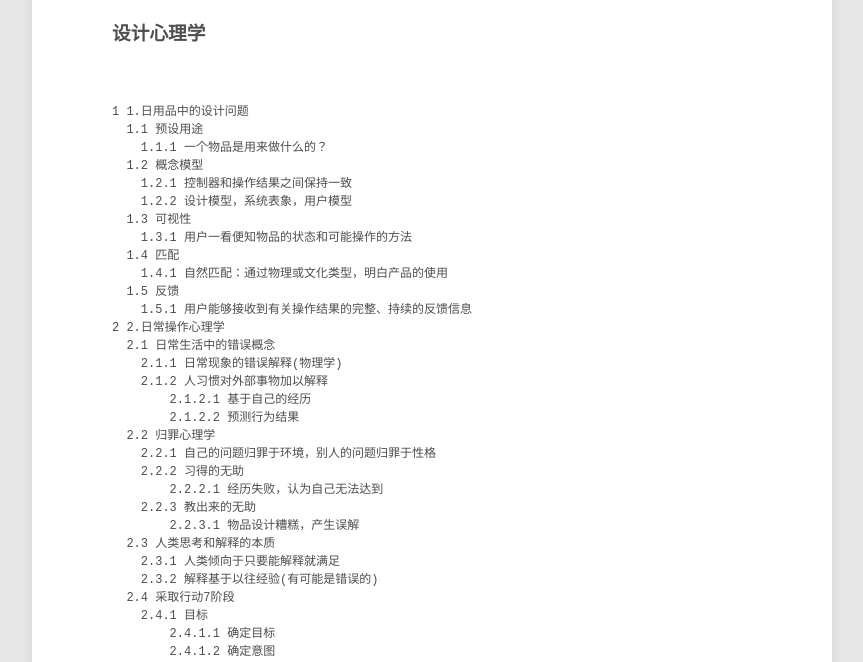
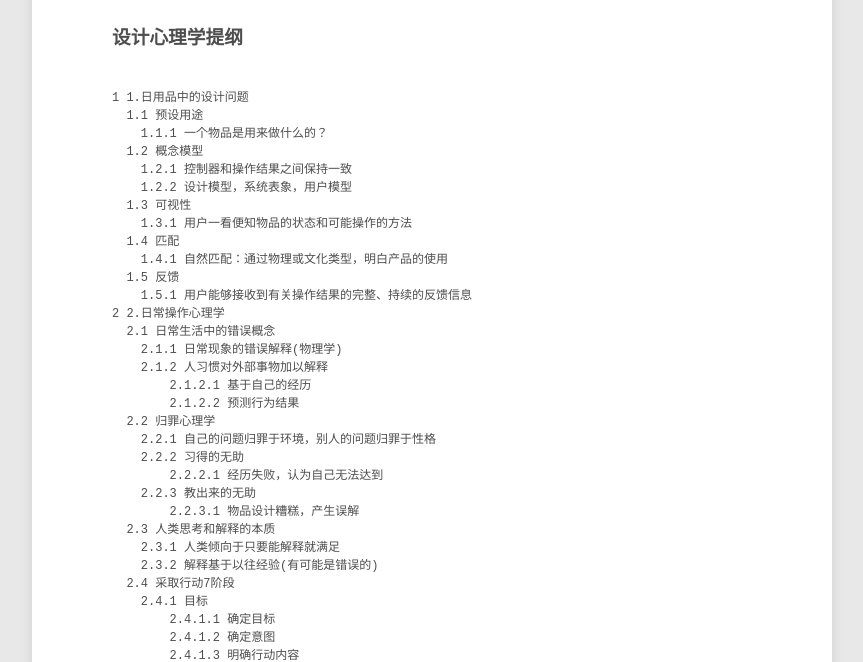
Before and after one commit to lichengwu/lichengwu.github.com, a Jekyll site: the page built from _posts/reading/2015-04-13-the-design-of-everyday-things.md, in a window 1280 px wide and 900 px high, scrolled down 489 px, cut to the strip 238-900 px from the top of the window. Shown: the whole strip, without its empty margins (208-1071 px from the left). Built offline with Jekyll 4.4.1, drawn with Linux system fonts in a browser that asks for light colours; comment, search, counter and statistics services are not loaded.

```diff
--- a/_posts/reading/2015-04-13-the-design-of-everyday-things.md
+++ b/_posts/reading/2015-04-13-the-design-of-everyday-things.md
@@ -4,18 +4,17 @@ title: "《设计心理学》读书笔记"
 description: ""
 category: reading
 subhead: ''
-tags: [design, reading]
+tags: [design, reading, note]
 ---
 
-#### 无法查看图片，[请点击这里](http://www.xmind.net/m/Ph2b/)
+无法查看图片，[请点击这里](http://www.xmind.net/m/Ph2b/)
 
 
 <iframe id="xmindshare_embedviewer" src="http://www.xmind.net/embed/Ph2b?size=small" width="640px" height="360px" frameborder="0" scrolling="yes"></iframe>
 
-### 设计心理学
+### 设计心理学提纲
 
 <pre>
-
 
 1 1.日用品中的设计问题
   1.1 预设用途
```
